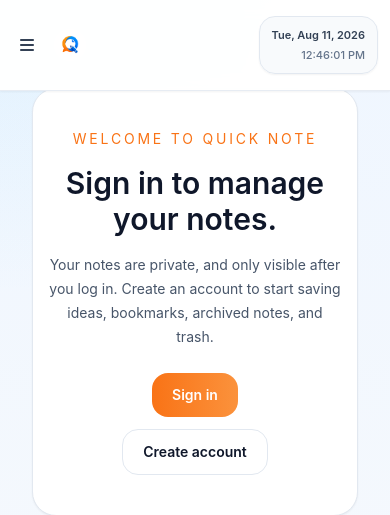
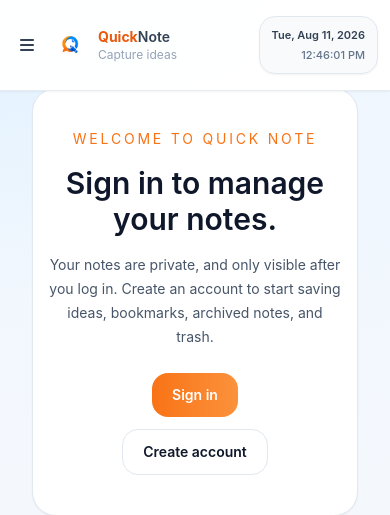
Before and after one commit to Paban-Bhandari/notes_app, a Django app: page / in a window 390 px wide. Shown: the top 515 px of the page. Run offline with Django 5.2, Linux system fonts and the light colour scheme; some libraries are stand-ins or nearby versions.

Commit message:
Updated the navbar for small screeen

```diff
--- a/note/templates/base.html
+++ b/note/templates/base.html
@@ -19,8 +19,12 @@
                     <button id="sidebarToggle" class="md:hidden inline-flex items-center justify-center rounded-lg p-2 text-slate-700 hover:bg-slate-100" aria-label="Open sidebar" aria-controls="sidebar" aria-expanded="false">
                         <i class="fa-solid fa-bars"></i>
                     </button>
-                    <a href="{% url 'about' %}" class="md:hidden flex items-center gap-2">
+                    <a href="{% url 'about' %}" class="md:hidden flex items-center gap-3">
                         <img src="{% static 'images/logo.png' %}" alt="Quick Note logo" class="w-8 h-8 rounded-2xl border border-white/20 bg-white p-1">
+                        <div class="leading-tight">
+                            <p class="text-sm font-semibold text-slate-700"><span class="font-bold text-orange-600">Quick</span>Note</p>
+                            <p class="text-xs text-slate-400">Capture ideas</p>
+                        </div>
                     </a>
                     <div class="hidden md:block text-[11px] font-semibold uppercase tracking-[0.25em] text-slate-500">Workspace • Notes</div>
                 </div>
```
